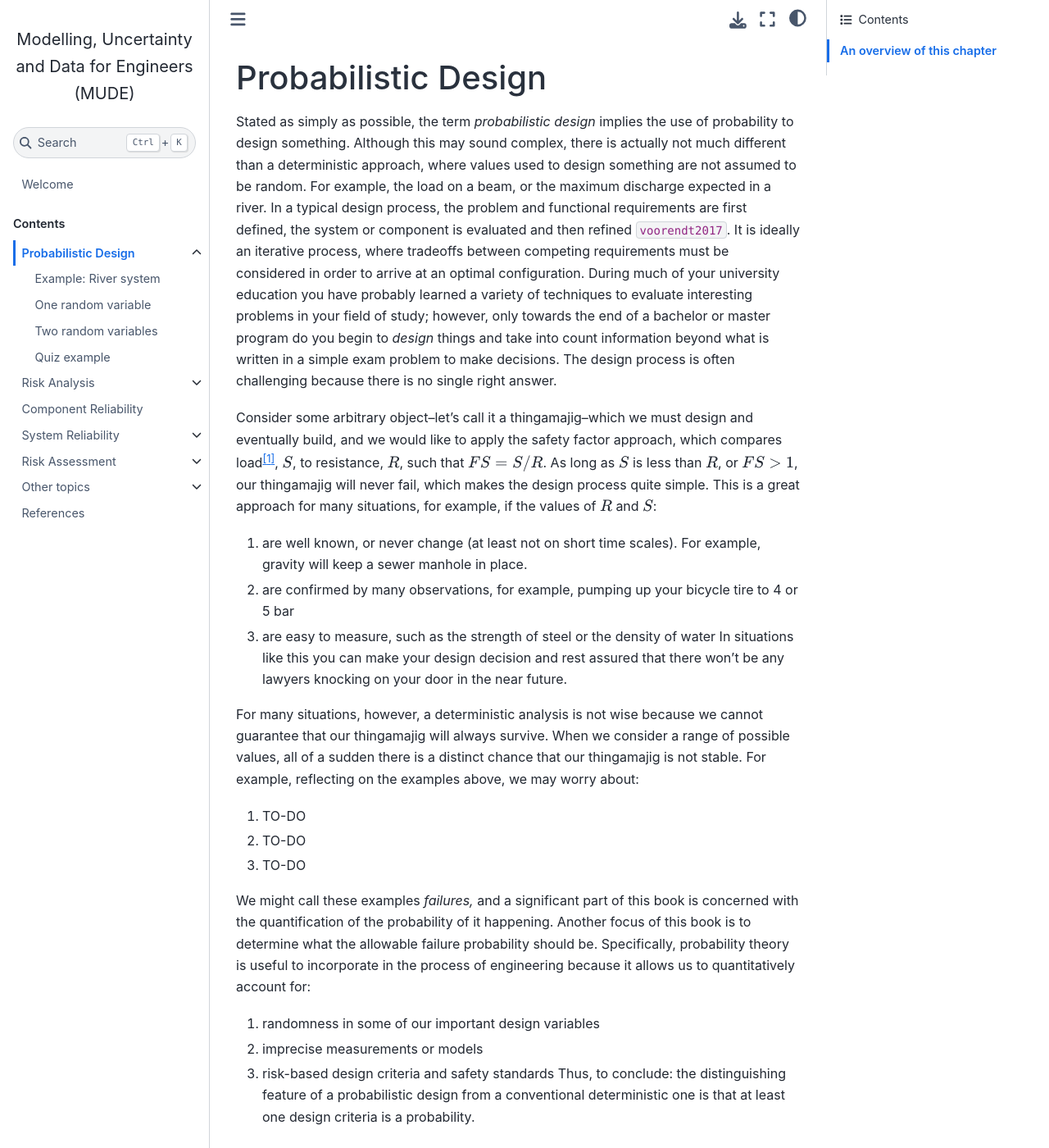
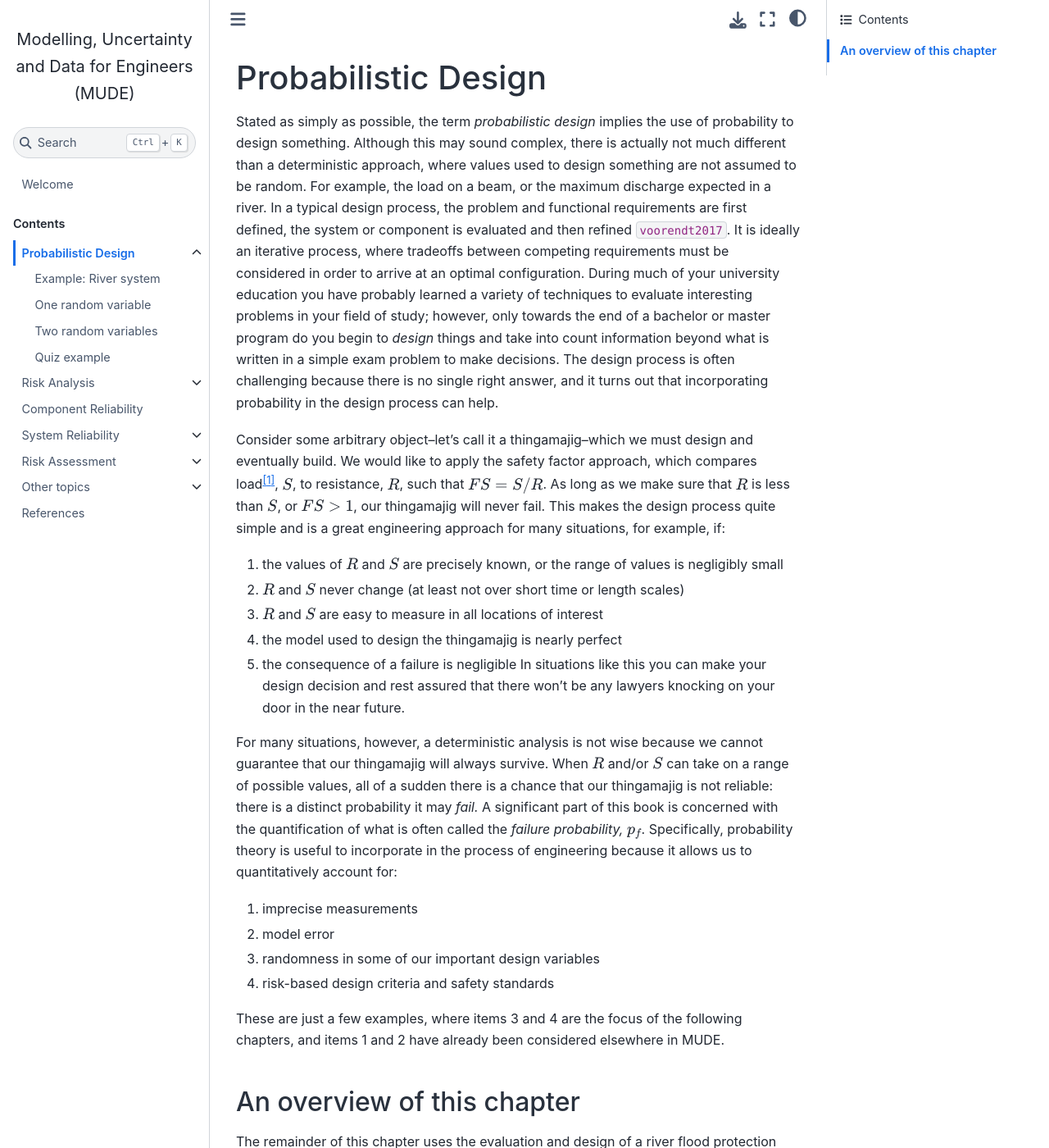
Before and after one commit to TUDelft-CITG/MUDE, a Jupyter Book: the page built from book/prob-design/overview.md, in a window 1280 px wide and 1400 px high. Shown: the whole window at 82% size. Built offline with Jupyter Book 1.0.4 settings and Sphinx 7.4.7 and the Sphinx Book theme 1.1.4, drawn with Linux system fonts in a browser that asks for light colours; cross-references to code outside the pages are shown as plain code.

Commit message:
update prob design overview

```diff
--- a/book/prob-design/overview.md
+++ b/book/prob-design/overview.md
@@ -1,23 +1,23 @@
 # Probabilistic Design
 
-Stated as simply as possible, the term *probabilistic design* implies the use of probability to design something. Although this may sound complex, there is actually not much different than a deterministic approach, where values used to design something are not assumed to be random. For example, the load on a beam, or the maximum discharge expected in a river. In a typical design process, the problem and functional requirements are first defined, the system or component is evaluated and then refined {cite:p}`voorendt2017`. It is ideally an iterative process, where tradeoffs between competing requirements must be considered in order to arrive at an optimal configuration. During much of your university education you have probably learned a variety of techniques to evaluate interesting problems in your field of study; however, only towards the end of a bachelor or master program do you begin to *design* things and take into count information beyond what is written in a simple exam problem to make decisions. The design process is often challenging because there is no single right answer.
+Stated as simply as possible, the term *probabilistic design* implies the use of probability to design something. Although this may sound complex, there is actually not much different than a deterministic approach, where values used to design something are not assumed to be random. For example, the load on a beam, or the maximum discharge expected in a river. In a typical design process, the problem and functional requirements are first defined, the system or component is evaluated and then refined {cite:p}`voorendt2017`. It is ideally an iterative process, where tradeoffs between competing requirements must be considered in order to arrive at an optimal configuration. During much of your university education you have probably learned a variety of techniques to evaluate interesting problems in your field of study; however, only towards the end of a bachelor or master program do you begin to *design* things and take into count information beyond what is written in a simple exam problem to make decisions. The design process is often challenging because there is no single right answer, and it turns out that incorporating probability in the design process can help.
 
-Consider some arbitrary object--let's call it a thingamajig--which we must design and eventually build, and we would like to apply the safety factor approach, which compares load[^solicitation], $S$, to resistance, $R$, such that $FS=S/R$. As long as $S$ is less than $R$, or $FS>1$, our thingamajig will never fail, which makes the design process quite simple. This is a great approach for many situations, for example, if the values of $R$ and $S$:
-1. are well known, or never change (at least not on short time scales). For example, gravity will keep a sewer manhole in place.
-2. are confirmed by many observations, for example, pumping up your bicycle tire to 4 or 5 bar
-3. are easy to measure, such as the strength of steel or the density of water
+Consider some arbitrary object--let's call it a thingamajig--which we must design and eventually build. We would like to apply the safety factor approach, which compares load[^solicitation], $S$, to resistance, $R$, such that $FS=S/R$. As long as we make sure that $R$ is less than $S$, or $FS>1$, our thingamajig will never fail. This makes the design process quite simple and is a great engineering approach for many situations, for example, if:
+1. the values of $R$ and $S$ are precisely known, or the range of values is negligibly small
+2. $R$ and $S$ never change (at least not over short time or length scales)
+3. $R$ and $S$ are easy to measure in all locations of interest
+4. the model used to design the thingamajig is nearly perfect
+5. the consequence of a failure is negligible
 In situations like this you can make your design decision and rest assured that there won't be any lawyers knocking on your door in the near future.
 
-For many situations, however, a deterministic analysis is not wise because we cannot guarantee that our thingamajig will always survive. When we consider a range of possible values, all of a sudden there is a distinct chance that our thingamajig is not stable. For example, reflecting on the examples above, we may worry about:
-1. TO-DO
-2. TO-DO
-3. TO-DO
+For many situations, however, a deterministic analysis is not wise because we cannot guarantee that our thingamajig will always survive. When $R$ and/or $S$ can take on a range of possible values, all of a sudden there is a chance that our thingamajig is not reliable: there is a distinct probability it may *fail.* A significant part of this book is concerned with the quantification of what is often called the *failure probability,* $p_f$. Specifically, probability theory is useful to incorporate in the process of engineering because it allows us to quantitatively account for:
 
-We might call these examples *failures,* and a significant part of this book is concerned with the quantification of the probability of it happening. Another focus of this book is to determine what the allowable failure probability should be. Specifically, probability theory is useful to incorporate in the process of engineering because it allows us to quantitatively account for:
-1. randomness in some of our important design variables
-2. imprecise measurements or models
-3. risk-based design criteria and safety standards
-Thus, to conclude: the distinguishing feature of a probabilistic design from a conventional deterministic one is that at least one design criteria is a probability.
+1. imprecise measurements
+2. model error
+3. randomness in some of our important design variables
+4. risk-based design criteria and safety standards
+
+These are just a few examples, where items 3 and 4 are the focus of the following chapters, and items 1 and 2 have already been considered elsewhere in MUDE.
 
 %Sometimes we have criteria, sometimes we do not.
 
```
